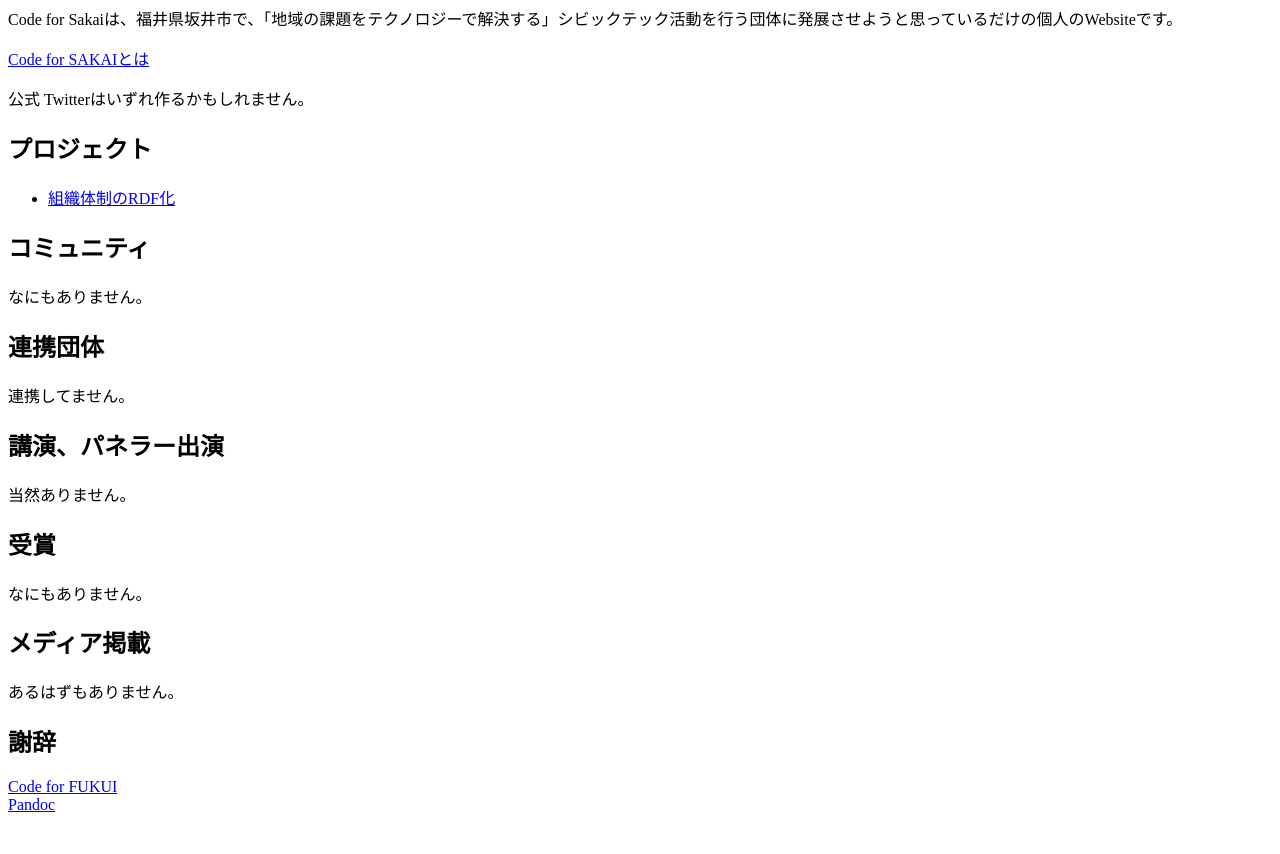
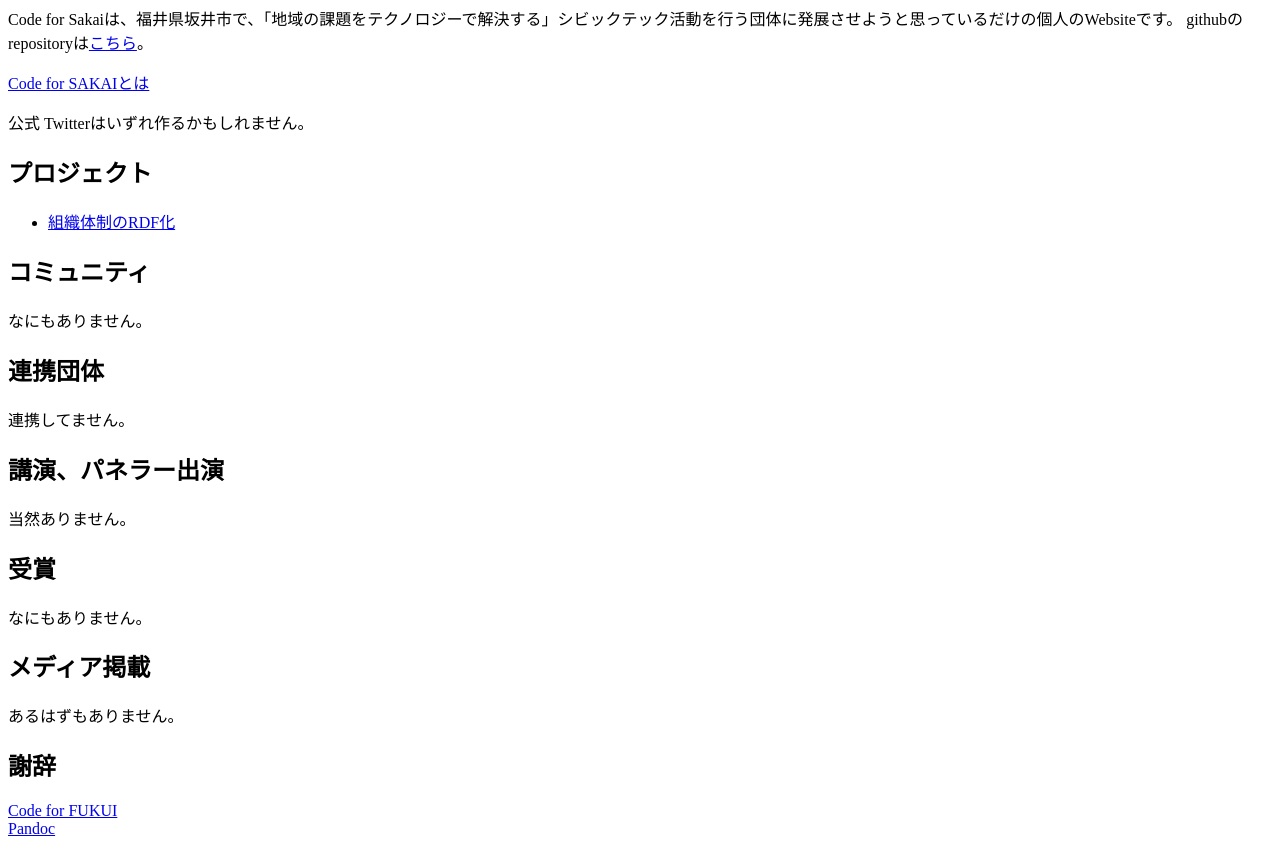
Before and after one commit to code4sakai/code4sakai.github.io, a plain HTML site: page index.html in a window 1280 px wide. Shown: the part 60-914 px from the top of the page. Before the commit the page ends 890 px from the top, so only its background shows below. Drawn offline with Linux system fonts and the light colour scheme.

Commit message:
Add files via upload

```diff
--- a/index.html
+++ b/index.html
@@ -1,5 +1,5 @@
 <h1 id="code-for-sakai">Code for Sakai</h1>
-<p>Code for Sakaiは、福井県坂井市で、「地域の課題をテクノロジーで解決する」シビックテック活動を行う団体に発展させようと思っているだけの個人のWebsiteです。</p>
+<p>Code for Sakaiは、福井県坂井市で、「地域の課題をテクノロジーで解決する」シビックテック活動を行う団体に発展させようと思っているだけの個人のWebsiteです。 githubのrepositoryは<a href="https://github.com/code4sakai/code4sakai.github.io">こちら</a>。</p>
 <p><a href="about.html">Code for SAKAIとは</a></p>
 <p>公式 Twitterはいずれ作るかもしれません。</p>
 <h2 id="プロジェクト">プロジェクト</h2>
```
